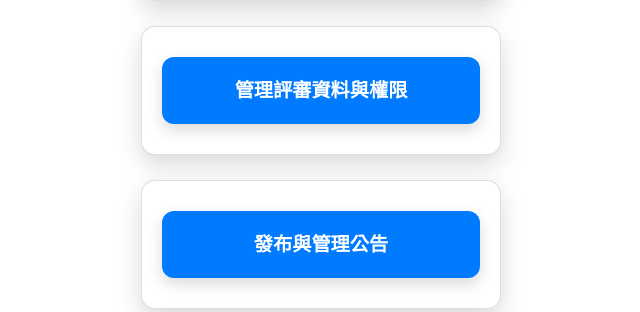
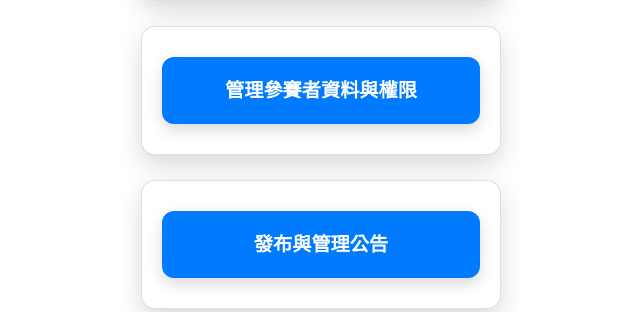
Before and after one commit to Rex0626/SE-final_project, a PHP site: page /admin_system/admin_system.php in a window 1280 px wide. Shown: the part 318-630 px from the top of the page, without its empty margins (319-959 px from the left). Run offline with PHP 8.4, Linux system fonts and the light colour scheme; the visitor is signed in with stand-in values (Sample User, id 1).

Commit message:
修改网址链接

```diff
--- a/admin_system/admin_system.php
+++ b/admin_system/admin_system.php
@@ -101,7 +101,7 @@ if (!isset($_SESSION['email']) || $_SESSION['role'] !== 'admin') {
             <a href="./manage_team/main.php" class="btn">隊伍管理</a>
         </div>
         <div class="card">
-            <a href="./manage_judge/main.php" class="btn">管理評審資料與權限</a>
+            <a href="./manage_participant/main.php" class="btn">管理參賽者資料與權限</a>
         </div>
         <div class="card">
             <a href="./manage_announcement/main.php" class="btn">發布與管理公告</a>
```
